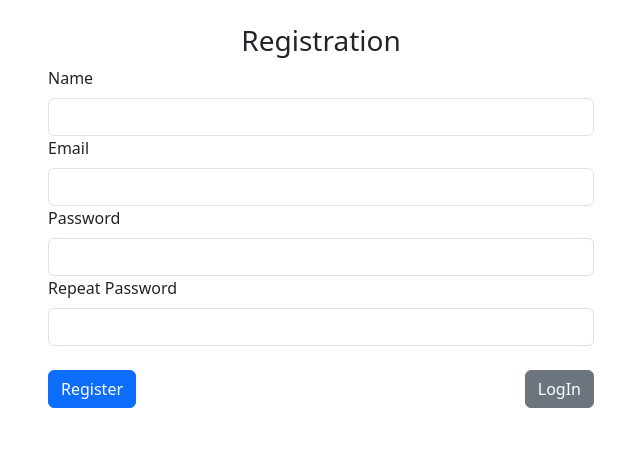
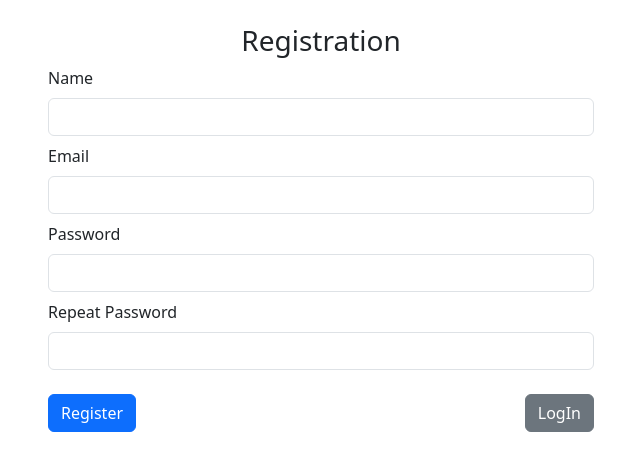
Before and after one commit to V-Alexsandra/PersonalCollectionManagementClient, a React (Create React App) app: page /registration in a window 1280 px wide. Shown: the top 470 px of the page, without its empty margins (319-959 px from the left). Built offline with nearby package versions, Linux system fonts and the light colour scheme.

Commit message:
Edit Login and Registration

```diff
--- a/src/Pages/Login.js
+++ b/src/Pages/Login.js
@@ -56,7 +56,7 @@ function Login() {
                                 title="Please enter a valid email address."
                             />
                         </Form.Group>
-                        <Form.Group>
+                        <Form.Group className="mt-2">
                             <Form.Label>Password</Form.Label>
                             <Form.Control
                                 type="password"
--- a/src/Pages/Registration.js
+++ b/src/Pages/Registration.js
@@ -63,7 +63,7 @@ function Registration() {
                                 required
                             />
                         </Form.Group>
-                        <Form.Group>
+                        <Form.Group className="mt-2">
                             <Form.Label>Email</Form.Label>
                             <Form.Control
                                 type="email"
@@ -75,7 +75,7 @@ function Registration() {
                                 title="Please enter a valid email address."
                             />
                         </Form.Group>
-                        <Form.Group>
+                        <Form.Group className="mt-2">
                             <Form.Label>Password</Form.Label>
                             <Form.Control
                                 type="password"
@@ -86,7 +86,7 @@ function Registration() {
                                 title="The entered password must have minimum 8 characters, at least 1 alphabet, 1 number, and 1 special character."
                             />
                         </Form.Group>
-                        <Form.Group>
+                        <Form.Group className="mt-2">
                             <Form.Label>Repeat Password</Form.Label>
                             <Form.Control
                                 type="password"
```
